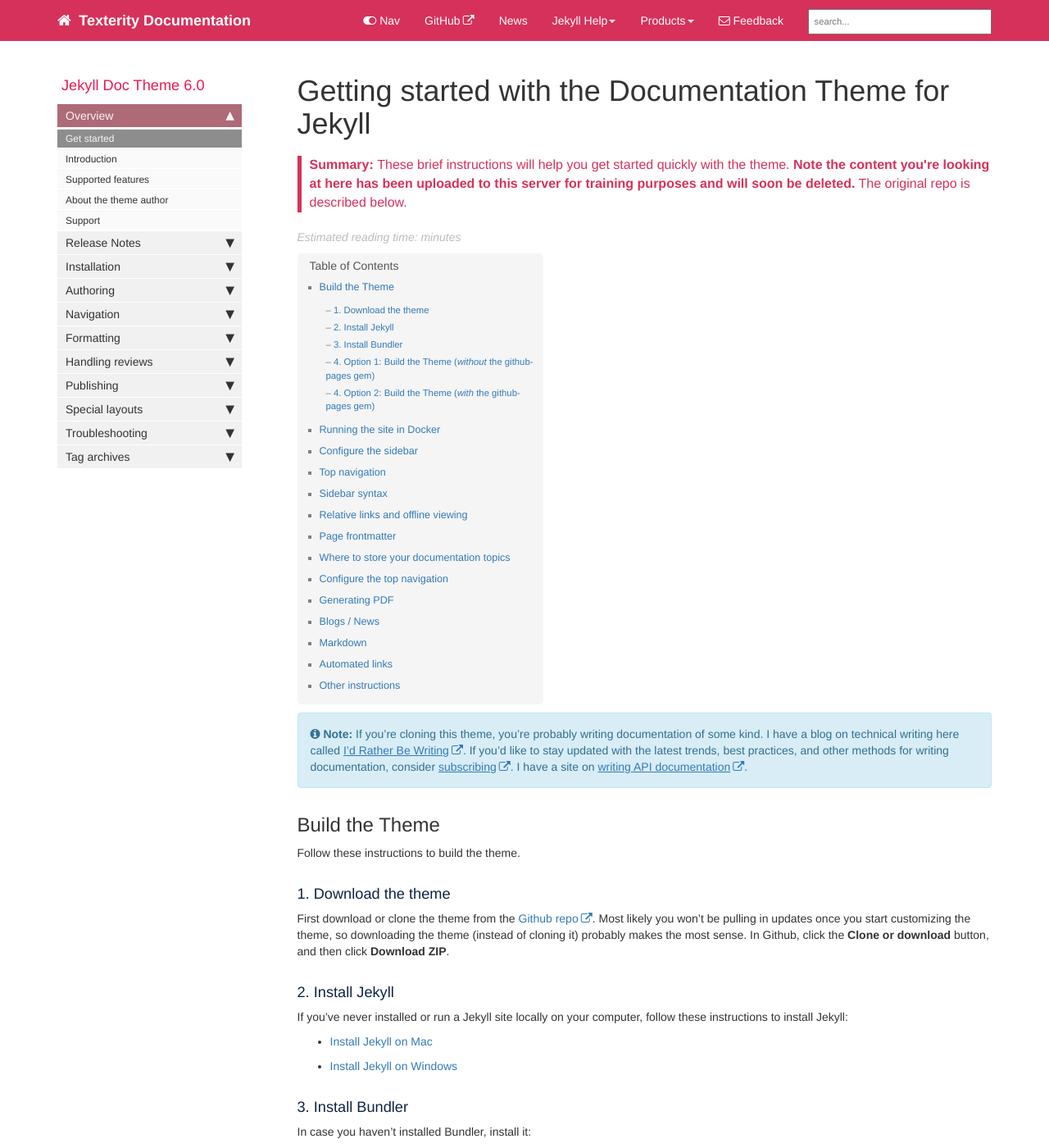
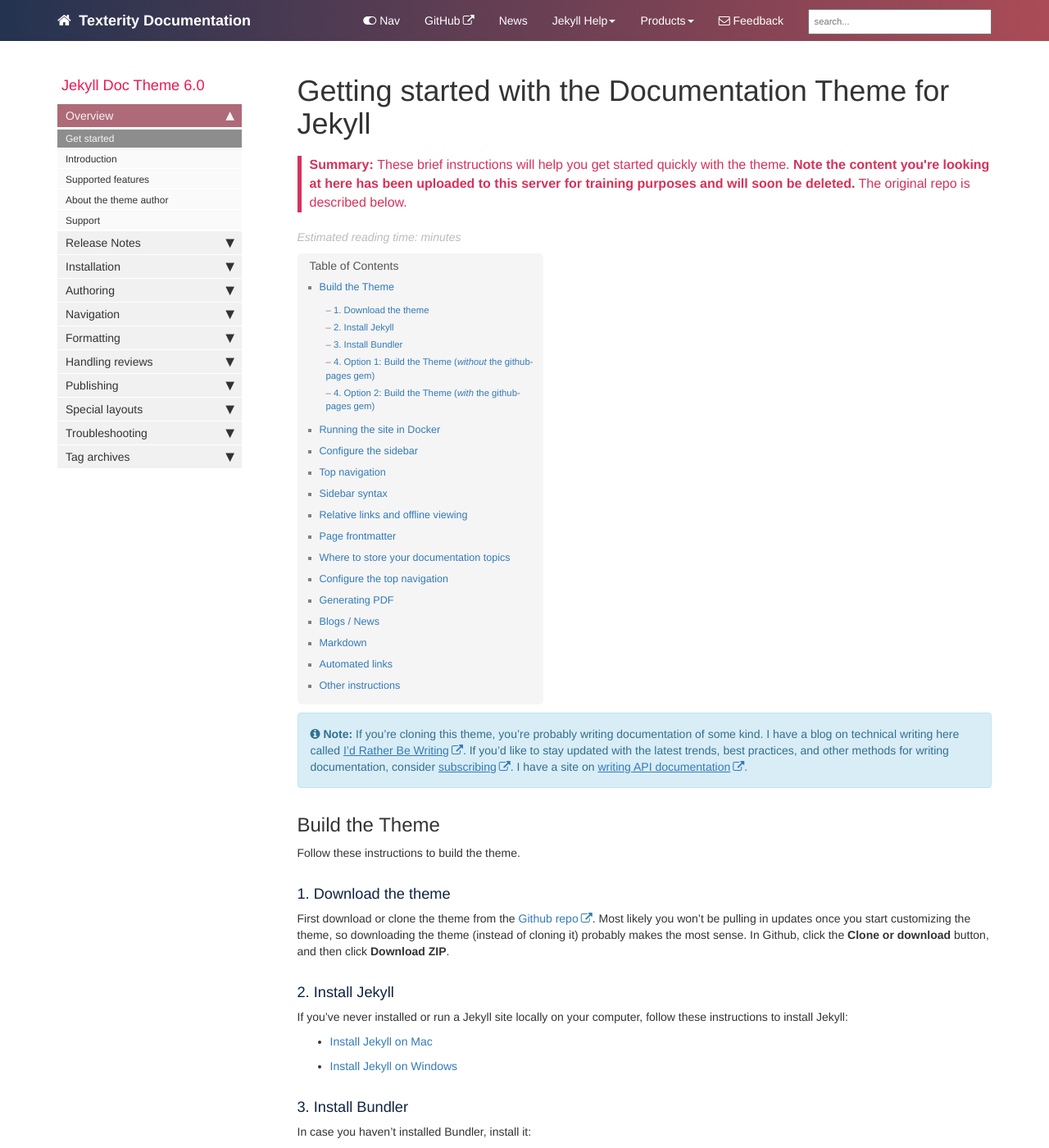
Before and after one commit to Texterity/January, a Jekyll site: the page built from docs/index.md, in a window 1280 px wide and 1400 px high. Shown: the whole window at 82% size. Built offline with Jekyll 4.4.1, drawn with Linux system fonts in a browser that asks for light colours; nearby versions of some CDN libraries; comment, search, counter and statistics services are not loaded.

Commit message:
linear gradient

```diff
--- a/docs/css/theme-blue.css
+++ b/docs/css/theme-blue.css
@@ -46,7 +46,7 @@ a[data-toggle="tooltip"] {
 }
 
 .navbar-inverse {
-    background-color: #d6315a;
+    background: linear-gradient(to right, #243350 0%, #ab4b57 100%);
     border-color: #FFFFFF;
 }
 .navbar-inverse .navbar-nav>li>a, .navbar-inverse .navbar-brand {
```
